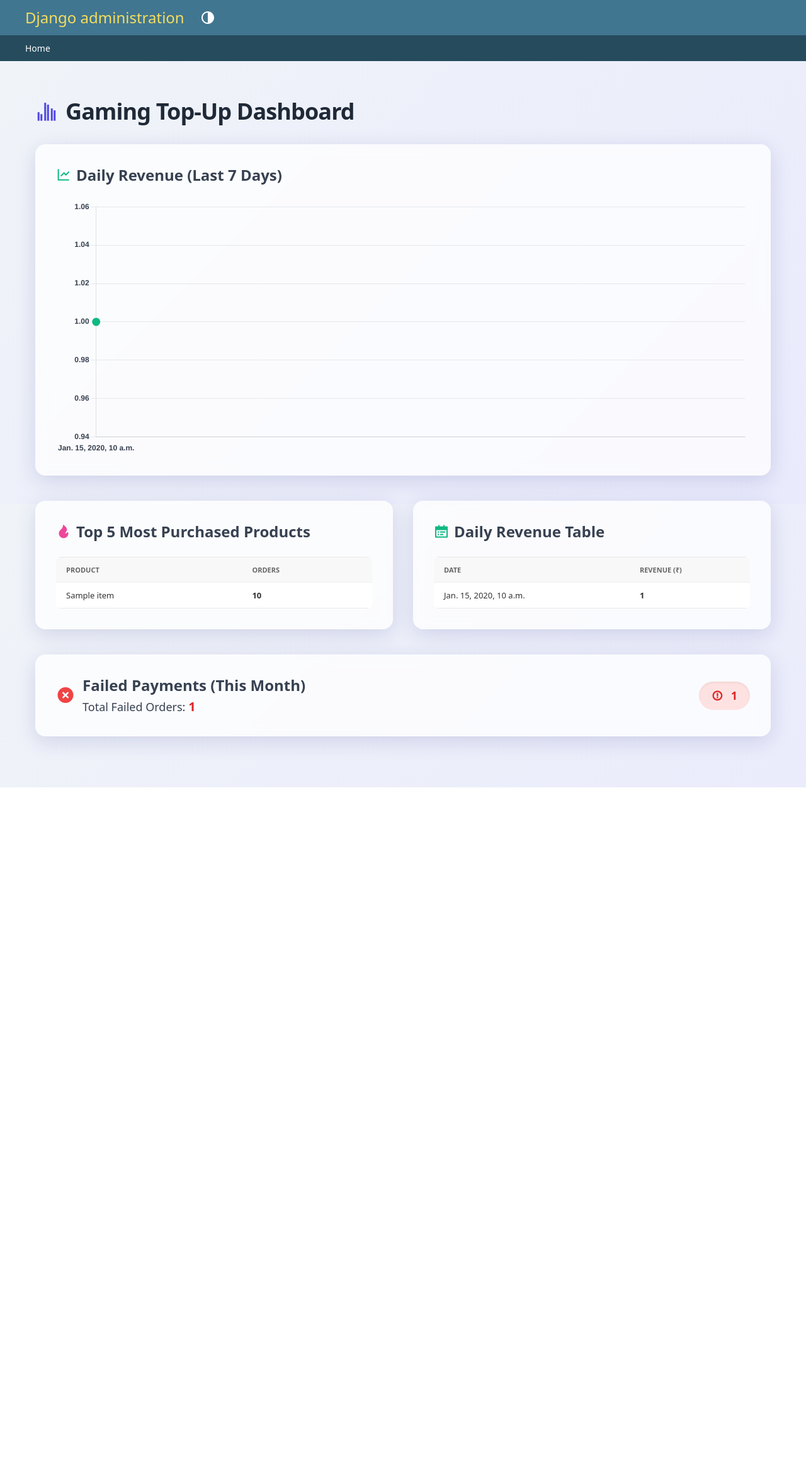
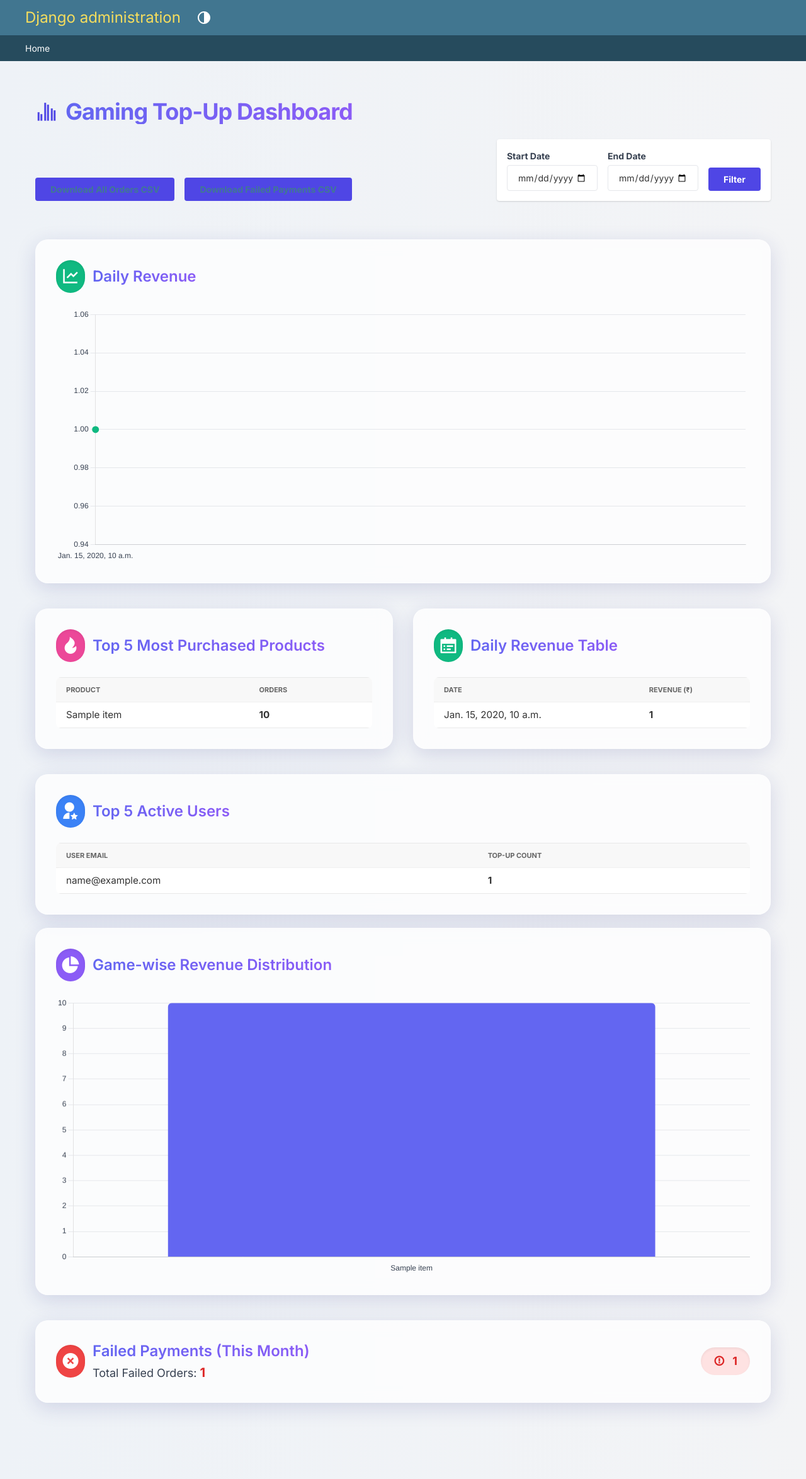
Before and after one commit to Rabah-Muhammed/gaming_topup, a Django app: template templates/topup/dashboard.html in a window 1280 px wide. Shown: the whole page at 63% size. Before the commit the page ends 1250 px from the top, so only its background shows below. Run offline with Django 5.2, Linux system fonts and the light colour scheme; the template is opened without the code that fills it: most values are stand-ins (such as "Sample title", 1, 10 or a date in 2020).

Commit message:
feat: Extend Gaming Top-Up System with authentication, payment reliability, scalable APIs, and analytics

```diff
--- a/templates/topup/dashboard.html
+++ b/templates/topup/dashboard.html
@@ -1,45 +1,72 @@
 {% extends "admin/base_site.html" %}
+
 {% block extrastyle %}
 <link href="https://cdn.jsdelivr.net/npm/tailwindcss@2.2.19/dist/tailwind.min.css" rel="stylesheet">
 <link rel="stylesheet" href="https://cdn.jsdelivr.net/npm/remixicon/fonts/remixicon.css">
+<link href="https://fonts.googleapis.com/css2?family=Inter:wght@400;600;700&display=swap" rel="stylesheet">
 <style>
     body {
-        background: linear-gradient(135deg, #f0f4f8 0%, #e9eafc 100%);
+        background: linear-gradient(to right, #eef2f7, #f3f4f6);
+        font-family: 'Inter', sans-serif;
     }
+
     .glass {
         background: rgba(255, 255, 255, 0.75);
-        box-shadow: 0 8px 32px 0 rgba(31, 38, 135, 0.15);
-        backdrop-filter: blur(8px);
-        border-radius: 1rem;
-        border: 1px solid rgba(255, 255, 255, 0.18);
+        box-shadow: 0 8px 32px rgba(31, 38, 135, 0.15);
+        backdrop-filter: blur(10px);
+        border-radius: 1.25rem;
+        border: 1px solid rgba(255, 255, 255, 0.3);
+        transition: all 0.3s ease-in-out;
     }
-    .dashboard-card {
-        transition: transform 0.2s, box-shadow 0.2s;
+
+    .dashboard-card:hover {
+        transform: scale(1.02);
+        box-shadow: 0 15px 35px rgba(0, 0, 0, 0.1);
     }
-    .dashboard-card:hover {
-        transform: translateY(-4px) scale(1.03);
-        box-shadow: 0 12px 32px rgba(80, 112, 255, 0.12);
-    }
+
     .table-container {
         max-height: 280px;
         overflow-y: auto;
+        scrollbar-width: thin;
+        scrollbar-color: #cbd5e1 transparent;
     }
+
+    .table-container::-webkit-scrollbar {
+        width: 6px;
+    }
+
+    .table-container::-webkit-scrollbar-thumb {
+        background: #cbd5e1;
+        border-radius: 3px;
+    }
+
     .table-header {
         position: sticky;
         top: 0;
-        z-index: 10;
-        background: rgba(243, 244, 246, 0.85);
-        backdrop-filter: blur(2px);
+        background-color: rgba(255, 255, 255, 0.85);
+        backdrop-filter: blur(4px);
+        border-bottom: 1px solid #e5e7eb;
+        z-index: 20;
     }
-    ::-webkit-scrollbar {
-        width: 6px;
+
+    th, td {
+        font-size: 0.95rem;
     }
-    ::-webkit-scrollbar-thumb {
-        background: #a0aec0;
-        border-radius: 3px;
+
+    .btn-glow {
+        transition: all 0.3s ease;
+        box-shadow: 0 0 0 rgba(0, 0, 0, 0);
     }
-    ::-webkit-scrollbar-thumb:hover {
-        background: #718096;
+
+    .btn-glow:hover {
+        box-shadow: 0 8px 20px rgba(0, 0, 0, 0.25);
+        transform: translateY(-2px);
+    }
+
+    h2 {
+        background: linear-gradient(to right, #6366f1, #8b5cf6);
+        -webkit-background-clip: text;
+        -webkit-text-fill-color: transparent;
     }
 </style>
 {% endblock %}
@@ -48,44 +75,80 @@
 <div class="container mx-auto px-4 py-10">
 
     <!-- Dashboard Title -->
-    <div class="flex items-center mb-8">
-        <i class="ri-bar-chart-grouped-line text-4xl text-indigo-600 mr-3"></i>
-        <h1 class="text-4xl font-extrabold text-gray-800 tracking-tight">Gaming Top-Up Dashboard</h1>
+    <div class="flex items-center justify-between mb-6">
+        <div class="flex items-center">
+            <i class="ri-bar-chart-grouped-line text-4xl text-indigo-600 mr-3"></i>
+            <h1 class="text-4xl font-extrabold bg-gradient-to-r from-indigo-500 to-purple-500 text-transparent bg-clip-text tracking-tight">Gaming Top-Up Dashboard</h1>
+        </div>
     </div>
 
-    <!-- Chart.js Revenue Chart at Top -->
+    <!-- Filter + Download Buttons Row -->
+    <div class="flex flex-col md:flex-row justify-between items-start md:items-end gap-4 mb-10">
+
+
+    <!-- Download Buttons -->
+    <div class="flex gap-4">
+        <a href="{% url 'export-orders' %}" class="bg-indigo-600 text-white px-6 py-2 rounded font-bold hover:bg-indigo-700 transition">
+            Download All Orders CSV
+        </a>
+        <a href="{% url 'export-failures' %}" class="bg-indigo-600 text-white px-6 py-2 rounded font-bold hover:bg-indigo-700 transition">
+            Download Failed Payments CSV
+        </a>
+    </div>
+
+
+                <!-- Date Filter Form -->
+        <form method="get" class="bg-white p-4 rounded shadow flex flex-wrap gap-4 items-end">
+            <div>
+                <label class="block text-gray-700 font-bold mb-1">Start Date</label>
+                <input type="date" name="start_date" value="{{ start_date }}" class="border px-4 py-2 rounded" />
+            </div>
+            <div>
+                <label class="block text-gray-700 font-bold mb-1">End Date</label>
+                <input type="date" name="end_date" value="{{ end_date }}" class="border px-4 py-2 rounded" />
+            </div>
+            <button type="submit" class="bg-indigo-600 text-white px-6 py-2 rounded font-bold hover:bg-indigo-700 transition">
+                Filter
+            </button>
+        </form>
+
+    </div>
+    <br>
+
+    <!-- Daily Revenue Chart -->
     <div class="dashboard-card glass p-8 mb-10">
         <div class="flex items-center mb-6">
-            <i class="ri-line-chart-line text-2xl text-green-500 mr-2"></i>
-            <h2 class="text-2xl font-semibold text-gray-700">Daily Revenue (Last 7 Days)</h2>
+            <i class="ri-line-chart-line text-3xl text-white bg-green-500 p-2 rounded-full shadow-inner mr-3"></i>
+            <h2 class="text-2xl font-semibold">Daily Revenue</h2>
         </div>
         <canvas id="revenueChart" height="110"></canvas>
     </div>
 
+    <!-- Top Products & Daily Revenue Table -->
     <div class="grid grid-cols-1 md:grid-cols-2 gap-8 mb-10">
         <!-- Top Products -->
         <div class="dashboard-card glass p-8">
             <div class="flex items-center mb-6">
-                <i class="ri-fire-fill text-2xl text-pink-500 mr-2"></i>
-                <h2 class="text-2xl font-semibold text-gray-700">Top 5 Most Purchased Products</h2>
+                <i class="ri-fire-fill text-3xl text-white bg-pink-500 p-2 rounded-full shadow-inner mr-3"></i>
+                <h2 class="text-2xl font-semibold">Top 5 Most Purchased Products</h2>
             </div>
             <div class="table-container rounded-lg overflow-hidden">
                 <table class="w-full text-left">
                     <thead class="table-header">
                         <tr>
-                            <th class="py-3 px-4 text-white-500 font-bold">Product</th>
-                            <th class="py-3 px-4 text-white-500 font-bold">Orders</th>
+                            <th class="py-3 px-4 font-bold">Product</th>
+                            <th class="py-3 px-4 font-bold">Orders</th>
                         </tr>
                     </thead>
                     <tbody>
                         {% for item in top_products %}
-                        <tr class="border-t hover:bg-indigo-50/50 transition">
-                            <td class="py-3 px-4 text-white-800 font-medium">{{ item.product__name }}</td>
-                            <td class="py-3 px-4 text-white-600 font-bold">{{ item.total }}</td>
+                        <tr class="border-t even:bg-gray-50 hover:bg-indigo-50/50 transition">
+                            <td class="py-3 px-4">{{ item.product__name }}</td>
+                            <td class="py-3 px-4 font-bold">{{ item.total }}</td>
                         </tr>
                         {% empty %}
                         <tr>
-                            <td colspan="2" class="py-3 px-4 text-gray-400 text-center">No data available</td>
+                            <td colspan="2" class="py-3 px-4 text-center text-gray-400">No data available</td>
                         </tr>
                         {% endfor %}
                     </tbody>
@@ -93,29 +156,30 @@
             </div>
         </div>
 
+
         <!-- Daily Revenue Table -->
         <div class="dashboard-card glass p-8">
             <div class="flex items-center mb-6">
-                <i class="ri-calendar-todo-fill text-2xl text-green-500 mr-2"></i>
-                <h2 class="text-2xl font-semibold text-gray-700">Daily Revenue Table</h2>
+                <i class="ri-calendar-todo-fill text-3xl text-white bg-green-500 p-2 rounded-full shadow-inner mr-3"></i>
+                <h2 class="text-2xl font-semibold">Daily Revenue Table</h2>
             </div>
             <div class="table-container rounded-lg overflow-hidden">
                 <table class="w-full text-left">
                     <thead class="table-header">
                         <tr>
-                            <th class="py-3 px-4 text-white-500 font-bold">Date</th>
-                            <th class="py-3 px-4 text-white-500 font-bold">Revenue (₹)</th>
+                            <th class="py-3 px-4 font-bold">Date</th>
+                            <th class="py-3 px-4 font-bold">Revenue (₹)</th>
                         </tr>
                     </thead>
                     <tbody>
                         {% for item in daily_revenue %}
-                        <tr class="border-t hover:bg-green-50/50 transition">
-                            <td class="py-3 px-4 text-white-800 font-medium">{{ item.created_at__date }}</td>
-                            <td class="py-3 px-4 text-white-600 font-bold">{{ item.total_revenue }}</td>
+                        <tr class="border-t even:bg-gray-50 hover:bg-green-50/50 transition">
+                            <td class="py-3 px-4">{{ item.created_at__date }}</td>
+                            <td class="py-3 px-4 font-bold">{{ item.total_revenue }}</td>
                         </tr>
                         {% empty %}
                         <tr>
-                            <td colspan="2" class="py-3 px-4 text-gray-400 text-center">No data available</td>
+                            <td colspan="2" class="py-3 px-4 text-center text-gray-400">No data available</td>
                         </tr>
                         {% endfor %}
                     </tbody>
@@ -124,12 +188,51 @@
         </div>
     </div>
 
-    <!-- Failed Payments -->
-    <div class="dashboard-card glass p-8 flex items-center justify-between">
+        <!-- Top Active Users -->
+    <div class="dashboard-card glass p-8">
+        <div class="flex items-center mb-6">
+            <i class="ri-user-star-fill text-3xl text-white bg-blue-500 p-2 rounded-full shadow-inner mr-3"></i>
+            <h2 class="text-2xl font-semibold">Top 5 Active Users</h2>
+        </div>
+        <div class="table-container rounded-lg overflow-hidden">
+            <table class="w-full text-left">
+                <thead class="table-header">
+                    <tr>
+                        <th class="py-3 px-4 font-bold">User Email</th>
+                        <th class="py-3 px-4 font-bold">Top-Up Count</th>
+                    </tr>
+                </thead>
+                <tbody>
+                    {% for user in active_users %}
+                    <tr class="border-t even:bg-gray-50 hover:bg-blue-50/50 transition">
+                        <td class="py-3 px-4">{{ user.user_email }}</td>
+                        <td class="py-3 px-4 font-bold">{{ user.count }}</td>
+                    </tr>
+                    {% empty %}
+                    <tr>
+                        <td colspan="2" class="py-3 px-4 text-center text-gray-400">No active users</td>
+                    </tr>
+                    {% endfor %}
+                </tbody>
+            </table>
+        </div>
+    </div>
+        <br>
+    <!-- Game-wise Revenue -->
+    <div class="dashboard-card glass p-8 mb-10">
+        <div class="flex items-center mb-6">
+            <i class="ri-pie-chart-2-fill text-3xl text-white bg-purple-500 p-2 rounded-full shadow-inner mr-3"></i>
+            <h2 class="text-2xl font-semibold">Game-wise Revenue Distribution</h2>
+        </div>
+        <canvas id="gameRevenueChart" height="120"></canvas>
+    </div>
+
+        <!-- Failed Payments -->
+    <div class="dashboard-card glass p-8 flex items-center justify-between mb-10">
         <div class="flex items-center">
-            <i class="ri-close-circle-fill text-3xl text-red-500 mr-3"></i>
+            <i class="ri-close-circle-fill text-3xl text-white bg-red-500 p-2 rounded-full shadow-inner mr-3"></i>
             <div>
-                <h2 class="text-2xl font-semibold text-gray-700 mb-1">Failed Payments (This Month)</h2>
+                <h2 class="text-2xl font-semibold mb-1">Failed Payments (This Month)</h2>
                 <p class="text-lg text-gray-700">
                     Total Failed Orders: <span class="font-bold text-red-600 text-xl">{{ failed_count }}</span>
                 </p>
@@ -140,26 +243,17 @@
             {{ failed_count }}
         </div>
     </div>
+
+
 </div>
 
-<!-- Chart.js CDN -->
+<!-- Chart.js -->
 <script src="https://cdn.jsdelivr.net/npm/chart.js"></script>
 <script>
-    // Prepare data for the chart from Django context
-    const revenueLabels = [
-        {% for item in daily_revenue %}
-            "{{ item.created_at__date }}",
-        {% endfor %}
-    ];
-    const revenueData = [
-        {% for item in daily_revenue %}
-            {{ item.total_revenue }},
-        {% endfor %}
-    ];
-
-    // Chart.js initialization
+    const revenueLabels = [{% for item in daily_revenue %}"{{ item.created_at__date }}",{% endfor %}];
+    const revenueData = [{% for item in daily_revenue %}{{ item.total_revenue }},{% endfor %}];
     const ctx = document.getElementById('revenueChart').getContext('2d');
-    const revenueChart = new Chart(ctx, {
+    new Chart(ctx, {
         type: 'line',
         data: {
             labels: revenueLabels,
@@ -169,26 +263,71 @@
                 backgroundColor: 'rgba(16, 185, 129, 0.15)',
                 borderColor: 'rgba(16, 185, 129, 1)',
                 borderWidth: 3,
+                fill: true,
+                tension: 0.4,
                 pointBackgroundColor: 'rgba(16, 185, 129, 1)',
-                pointRadius: 5,
-                fill: true,
-                tension: 0.4
+                pointRadius: 4
             }]
         },
         options: {
-            plugins: {
-                legend: { display: false }
+            animation: {
+                duration: 1500,
+                easing: 'easeOutBounce'
+            },
+            plugins: { legend: { display: false }},
+            scales: {
+                x: { ticks: { color: '#374151' }, grid: { display: false }},
+                y: { ticks: { color: '#374151' }, grid: { color: '#e5e7eb' }}
+            }
+        }
+    });
+
+    const gameRevenueLabels = [{% for item in game_revenue %}"{{ item.product__game__name }}",{% endfor %}];
+    const gameRevenueData = [{% for item in game_revenue %}{{ item.total }},{% endfor %}];
+    const ctx2 = document.getElementById('gameRevenueChart').getContext('2d');
+    new Chart(ctx2, {
+        type: 'bar',
+        data: {
+            labels: gameRevenueLabels,
+            datasets: [{
+                label: 'Total Revenue (₹)',
+                data: gameRevenueData,
+                backgroundColor: ['#6366F1', '#8B5CF6', '#EC4899', '#10B981', '#F59E0B'],
+                borderRadius: 6
+            }]
+        },
+        options: {
+            plugins: { legend: { display: false }},
+            animation: {
+                duration: 1200,
+                easing: 'easeOutCirc'
             },
             scales: {
-                x: {
-                    grid: { display: false },
-                    ticks: { color: '#374151', font: { weight: 'bold' } }
-                },
-                y: {
-                    grid: { color: '#e5e7eb' },
-                    ticks: { color: '#374151', font: { weight: 'bold' }, beginAtZero: true }
-                }
+                x: { ticks: { color: '#374151' }, grid: { display: false }},
+                y: { ticks: { color: '#374151' }, grid: { color: '#e5e7eb' }}
             }
+        }
+    });
+
+    // Restrict date inputs and validate range
+    const today = new Date().toISOString().split('T')[0];
+    const startDateInput = document.querySelector('input[name="start_date"]');
+    const endDateInput = document.querySelector('input[name="end_date"]');
+
+    startDateInput.setAttribute('max', today);
+    endDateInput.setAttribute('max', today);
+
+    startDateInput.addEventListener('change', () => {
+        endDateInput.min = startDateInput.value;
+        if (endDateInput.value < startDateInput.value) {
+            endDateInput.value = startDateInput.value;
+        }
+    });
+
+    endDateInput.addEventListener('change', () => {
+        if (endDateInput.value < startDateInput.value) {
+            alert("End date cannot be before start date.");
+            endDateInput.value = startDateInput.value;
         }
     });
 </script>
--- a/topup/apps.py
+++ b/topup/apps.py
@@ -1,6 +1,8 @@
 from django.apps import AppConfig
-
 
 class TopupConfig(AppConfig):
     default_auto_field = 'django.db.models.BigAutoField'
     name = 'topup'
+
+    def ready(self):
+        import topup.signals
--- a/topup/urls.py
+++ b/topup/urls.py
@@ -1,7 +1,21 @@
 from django.urls import path
-from .views import TopUpAPIView,TopUpDashboardView
+from .views import (
+    TopUpAPIView,
+    TopUpDashboardView,
+    RegisterView,
+    PaymentWebhookView,
+    ExportOrdersCSV,
+    ExportFailedPaymentsCSV
+)
+from rest_framework_simplejwt.views import TokenObtainPairView, TokenRefreshView
 
 urlpatterns = [
     path('topup/', TopUpAPIView.as_view(), name='topup-api'),
     path('dashboard/', TopUpDashboardView.as_view(), name='topup-dashboard'),
+    path('register/', RegisterView.as_view(), name='register'),
+    path('token/', TokenObtainPairView.as_view(), name='token_obtain_pair'),
+    path('token/refresh/', TokenRefreshView.as_view(), name='token_refresh'),
+    path('payment/webhook/', PaymentWebhookView.as_view(), name='payment-webhook'),
+    path('export/orders/', ExportOrdersCSV.as_view(), name='export-orders'),
+    path('export/failures/', ExportFailedPaymentsCSV.as_view(), name='export-failures'),
 ]
```
Also changed, not shown: gaming_topup_project/settings.py (+15 -1 lines), topup/admin.py (+13 -1 lines), topup/models.py (+26 -0 lines), topup/serializers.py (+59 -8 lines), topup/signals.py (added, +10 -0 lines), topup/views.py (+147 -36 lines), topup/migrations/0005_userprofile.py (added), topup/migrations/0006_alter_userprofile_date_of_birth.py (added), topup/migrations/0007_delete_userprofile.py (added), topup/migrations/0008_userprofile.py (added), topup/migrations/0009_paymenttransaction.py (added).
